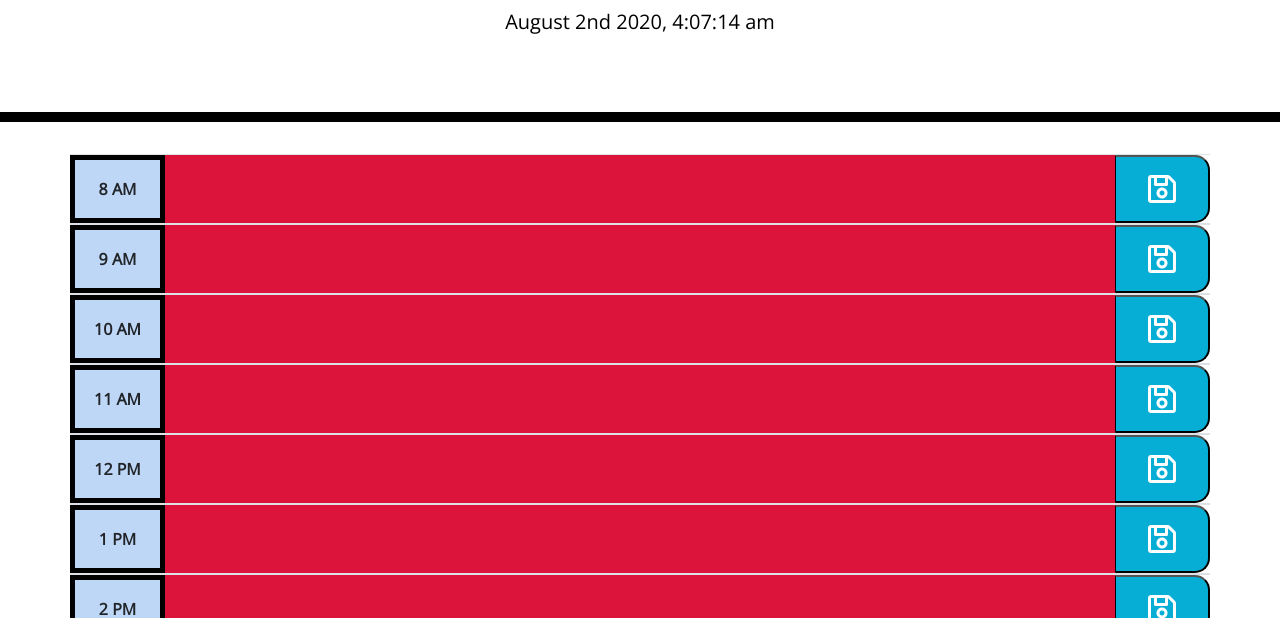
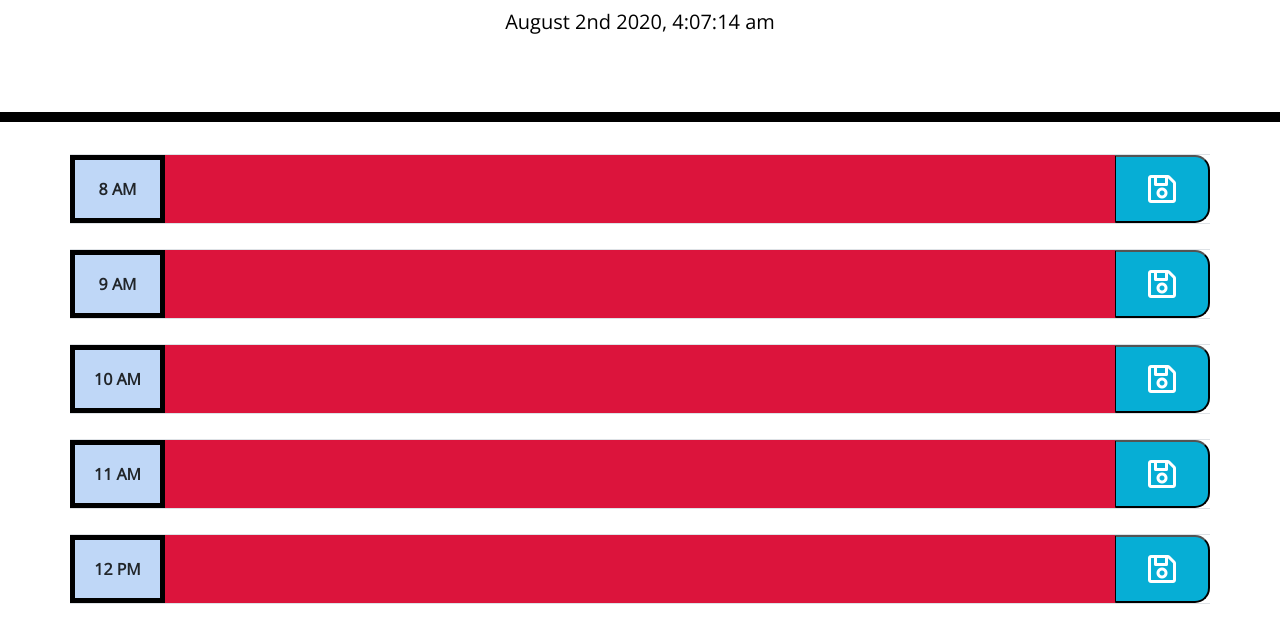
Before and after one commit to adbergen/day-planner, a plain HTML site: page index.html in a window 1280 px wide. Shown: the part 182-800 px from the top of the page. Drawn offline with nearby package versions, Linux system fonts and the light colour scheme.

Commit message:
added spacing top margin spacing to row

```diff
--- a/style.css
+++ b/style.css
@@ -24,7 +24,8 @@ textarea{
 
 .row {
   white-space: pre-wrap;
-  border-top: 1px solid white;;
+  border-top: 1px solid white;
+  margin-top: 25px;
 }
 
 .time-color {
```
